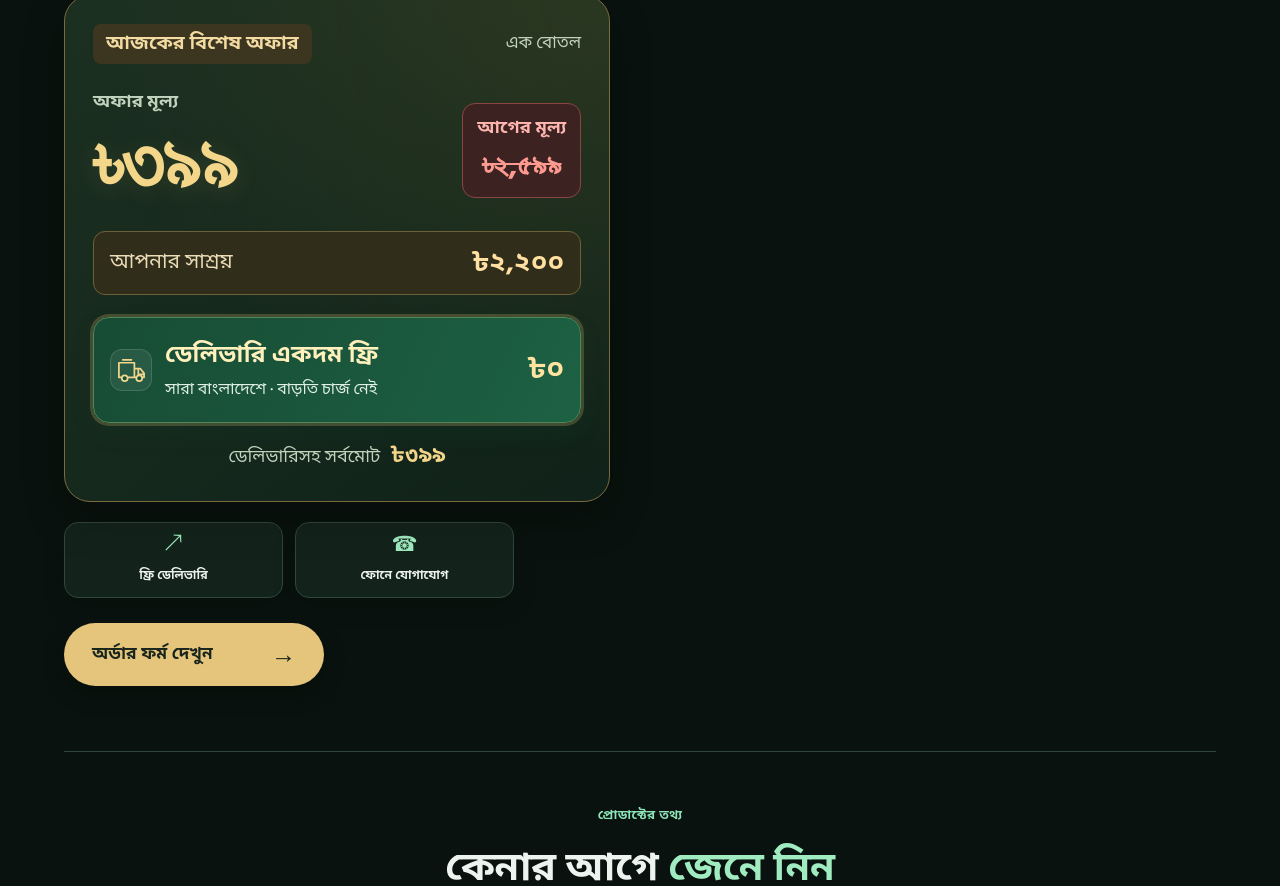
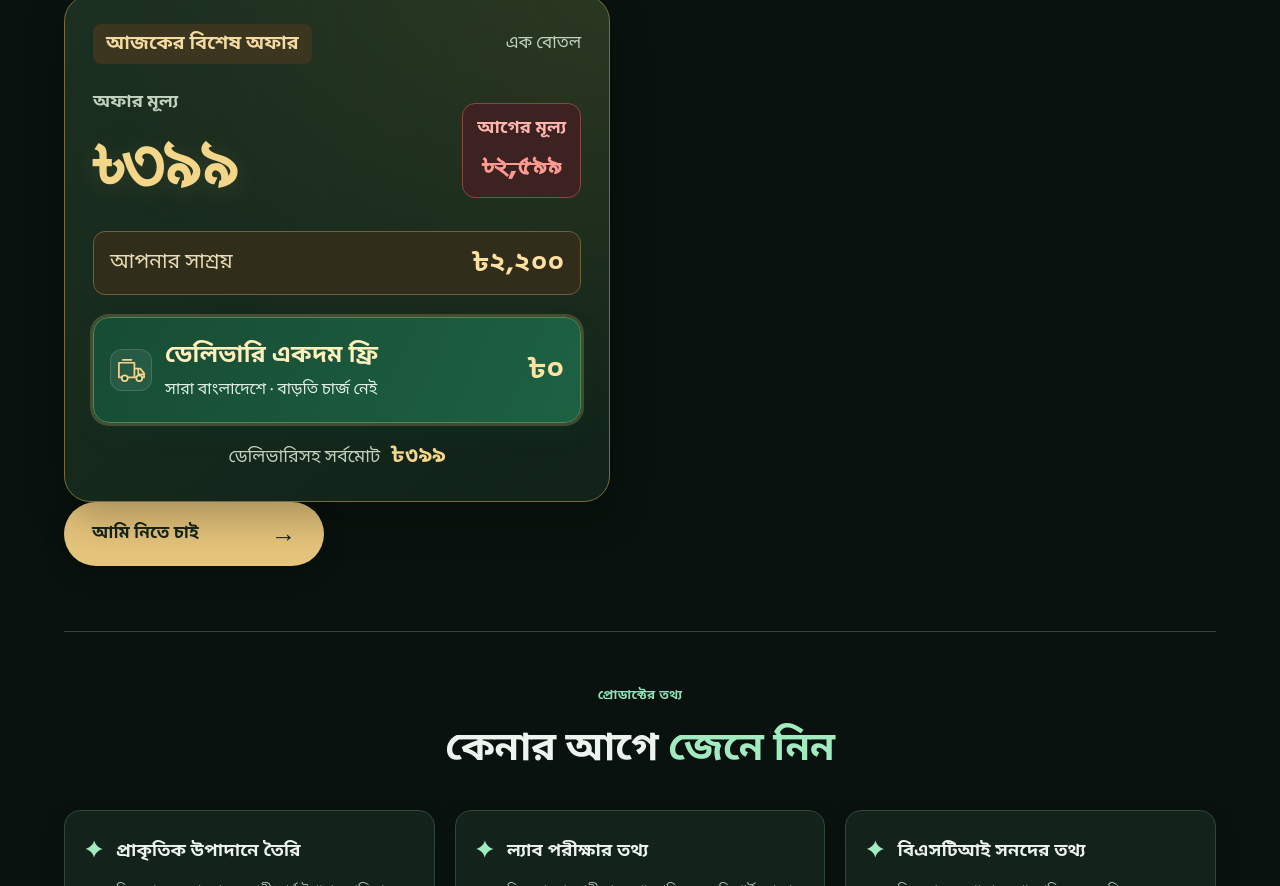
Before and after one commit to mahinbro696-rgb/ghorepawa-website, a website: page public/index.html in a window 1280 px wide. Shown: the part 1158-2044 px from the top of the page. Drawn offline with Linux system fonts and the light colour scheme.

Commit message:
Simplify hero CTA and label it আমি নিতে চাই

```diff
--- a/public/index.html
+++ b/public/index.html
@@ -34,8 +34,7 @@
           <div class="hero-free-delivery"><span class="hero-delivery-icon" aria-hidden="true"><svg viewBox="0 0 32 32" fill="none" stroke="currentColor" stroke-width="1.8" stroke-linecap="round" stroke-linejoin="round"><path d="M3 8h16v15H3zM19 14h6l4 5v4H19M23 14v6h6M7 5h9"/><circle cx="9" cy="24" r="3" fill="#0b513c"/><circle cx="24" cy="24" r="3" fill="#0b513c"/></svg></span><div><strong>ডেলিভারি একদম ফ্রি</strong><span>সারা বাংলাদেশে · বাড়তি চার্জ নেই</span></div><span class="hero-delivery-zero">৳০</span></div>
           <p class="hero-offer-total">ডেলিভারিসহ সর্বমোট <b>৳৩৯৯</b></p>
         </div>
-        <div class="reference-features"><div><span aria-hidden="true">↗</span><strong>ফ্রি ডেলিভারি</strong></div><div><span aria-hidden="true">☎</span><strong>ফোনে যোগাযোগ</strong></div></div>
-        <a class="button reference-cta" href="#order">অর্ডার ফর্ম দেখুন <span>→</span></a>
+        <a class="button reference-cta" href="#order">আমি নিতে চাই <span aria-hidden="true">→</span></a>
       </div>
       <div class="reference-image"><div class="product-stage">
         <div class="orbit orbit-one" aria-hidden="true"></div><div class="orbit orbit-two" aria-hidden="true"></div><div class="stage-word" aria-hidden="true">STRONG</div>
```
